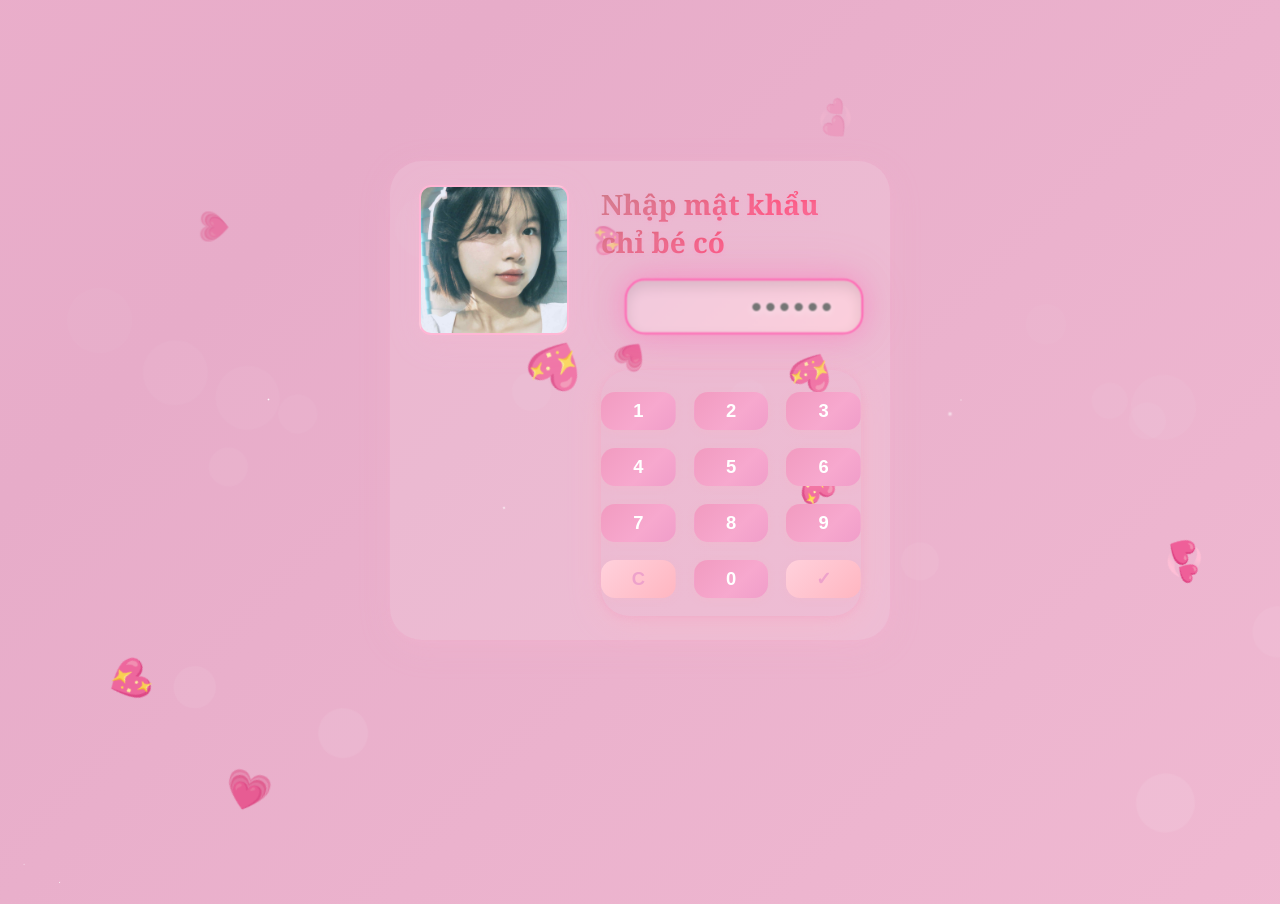
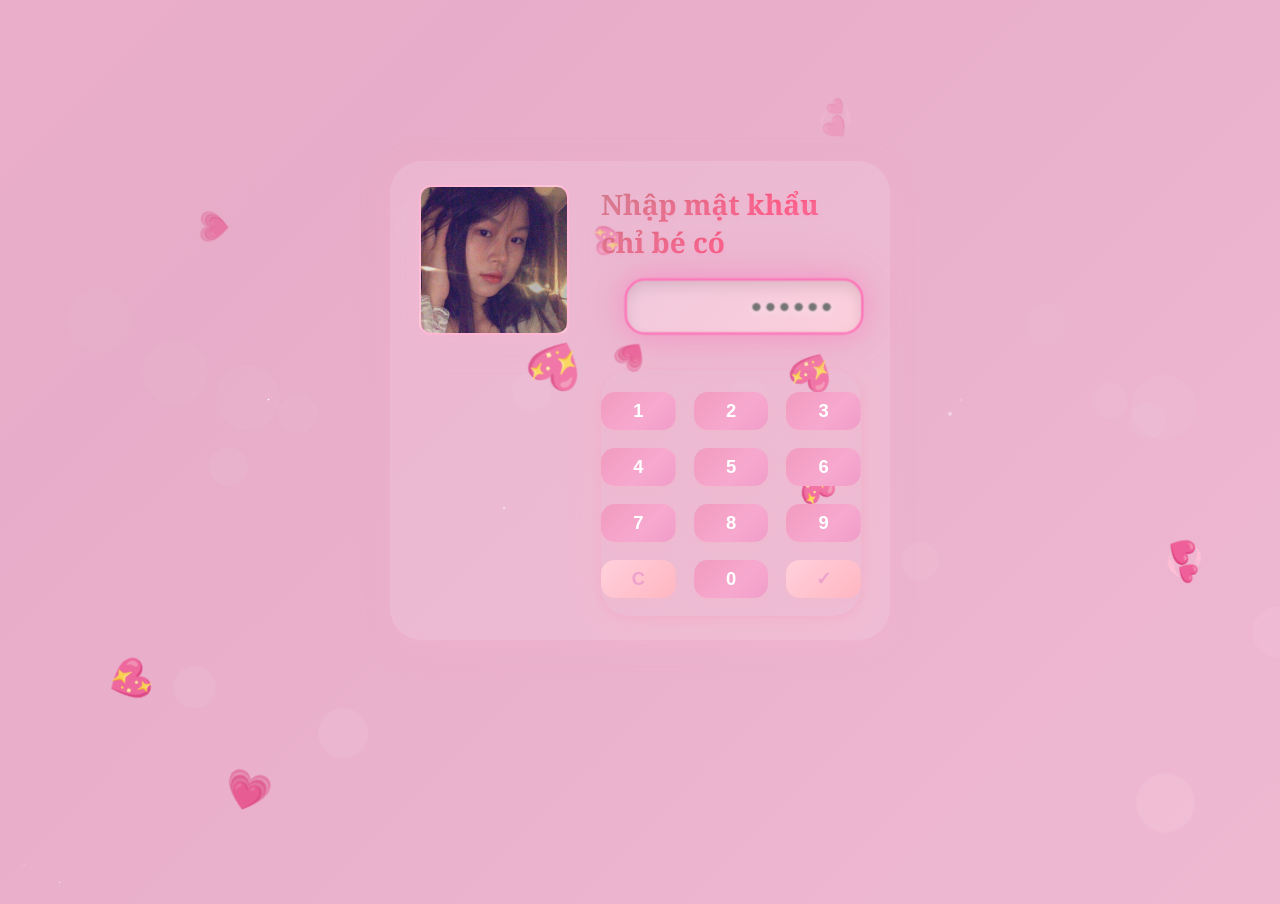
Before and after one commit to Brinyd2r/B-c-th-, a plain HTML site: page index.html in a window 1280 px wide. Shown: the top 904 px of the page. Drawn offline with Linux system fonts and the light colour scheme.

Commit message:
Update index.html

```diff
--- a/index.html
+++ b/index.html
@@ -18,7 +18,7 @@
         <div class="calculator-screen" id="calculatorScreen">
             <div class="input-avatar-row">
                 <div class="avatar-square">
-                    <img id="avatarImg" src="img/gaixenh1.jpg" alt="Avatar" style="display:block;">
+                    <img id="avatarImg" src="img/gaixenh12.jpg" alt="Avatar" style="display:block;">
                 </div>
                 <div class="input-and-keypad">
                     <div class="calculator-title">Nhập mật khẩu chỉ bé có </div>
```
